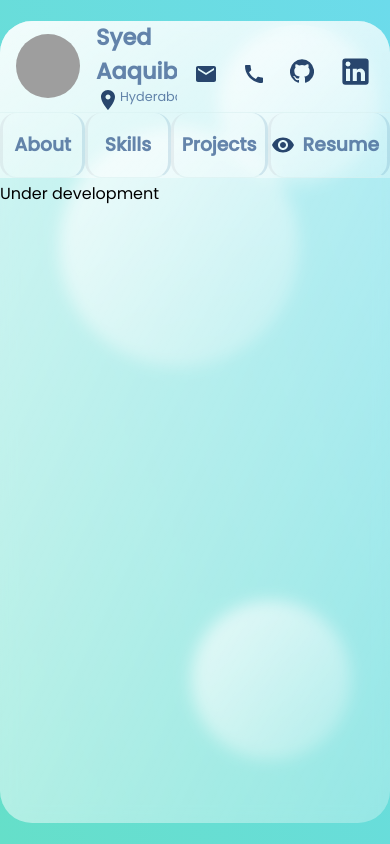
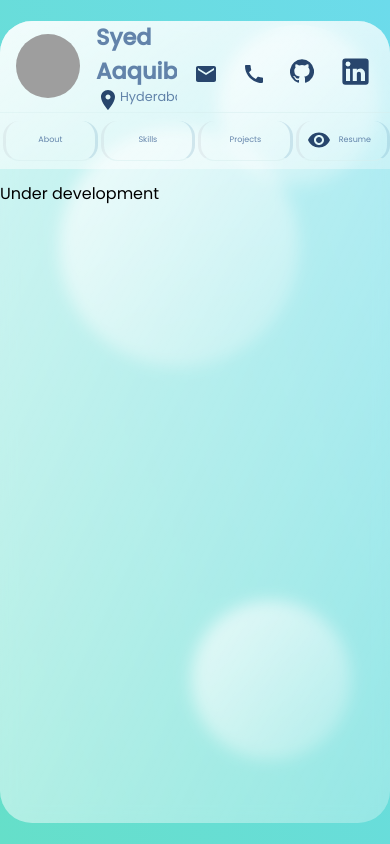
Before and after one commit to AaquibSyed/my-portfolio, a React (Create React App) app: page / in a window 390 px wide. Built offline with nearby package versions, Linux system fonts and the light colour scheme; grey boxes are pictures that could not be loaded.

Commit message:
fixed navbar

```diff
--- a/src/Components/Sidebar.css
+++ b/src/Components/Sidebar.css
@@ -146,8 +146,15 @@ h6 {
     grid-area: links;
   }
   .link__div {
-    width: 100%;
-    border-radius: 16px;
+    display: flex;
+    align-items: center;
+    justify-content: space-evenly;
+    padding: 0.2rem;
+    height: 2.5rem;
+    margin-bottom: 0.5rem;
+    margin-top: 0.5rem;
+    margin-left: 0.2rem;
+    border-radius: 1rem;
     border-right: 0.2rem solid rgba(56, 122, 165, 0.164);
     border-left: 0.2rem solid rgba(174, 174, 185, 0.164);
   }
@@ -170,4 +177,8 @@ h6 {
     font-size: 0.8rem;
     font-weight: 200;
   }
+  .link__text {
+    font-size: 0.5rem;
+    font-weight: normal;
+  }
 }
```
Also changed, not shown: 1 other file (tests, documents, lock files or other folders).
